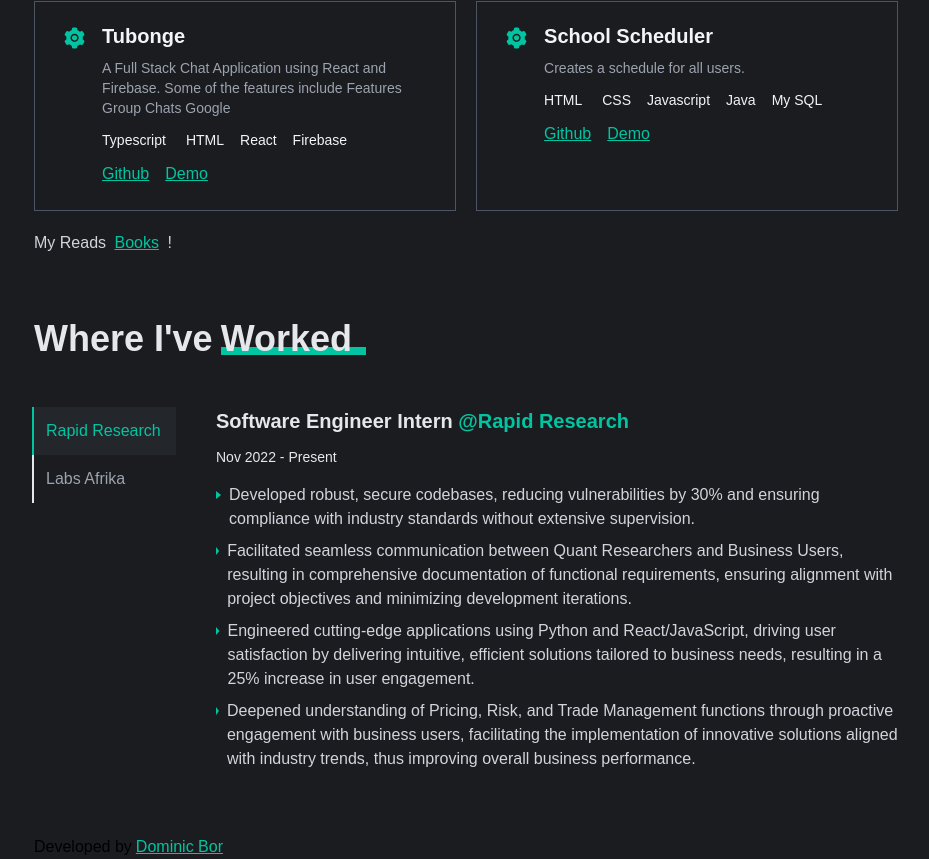
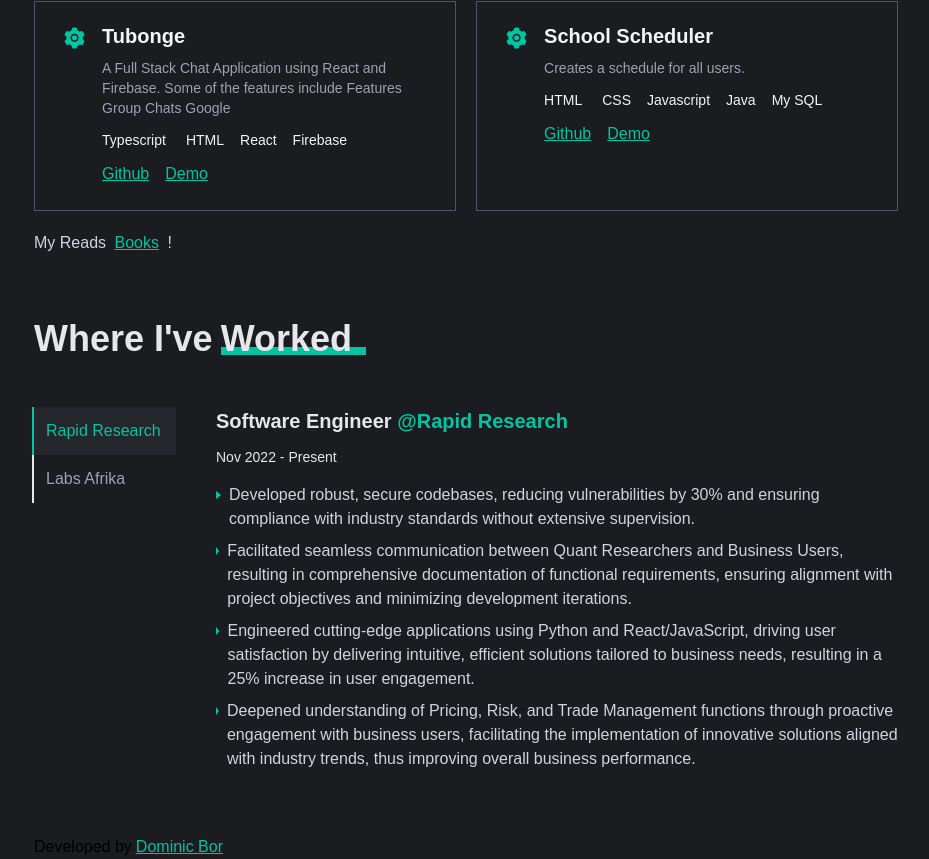
Before and after one commit to 0xDK44Bor/KDominic, a React (Create React App) app: page / in a window 1280 px wide. Shown: the part 1427-2286 px from the top of the page, without its empty margins (174-1103 px from the left). Built offline with nearby package versions, Linux system fonts and the light colour scheme; a web font is replaced by a local one.

Commit message:
Updated my social media links

```diff
--- a/src/components/Experience.js
+++ b/src/components/Experience.js
@@ -4,7 +4,7 @@ import { FaRegBuilding } from "react-icons/fa";
 const workExp = [
   {
     id: 1,
-    position: "Software Engineer Intern",
+    position: "Software Engineer",
     companyName: "Rapid Research",
     from: "Nov 2022",
     to: "Present",
@@ -19,7 +19,7 @@ const workExp = [
   },
   {
     id: 2,
-    position: "Software Engineer Intern",
+    position: "Software Engineer",
     companyName: "Labs Afrika",
     from: "Aug 2021",
     to: "Oct 2022",
```
